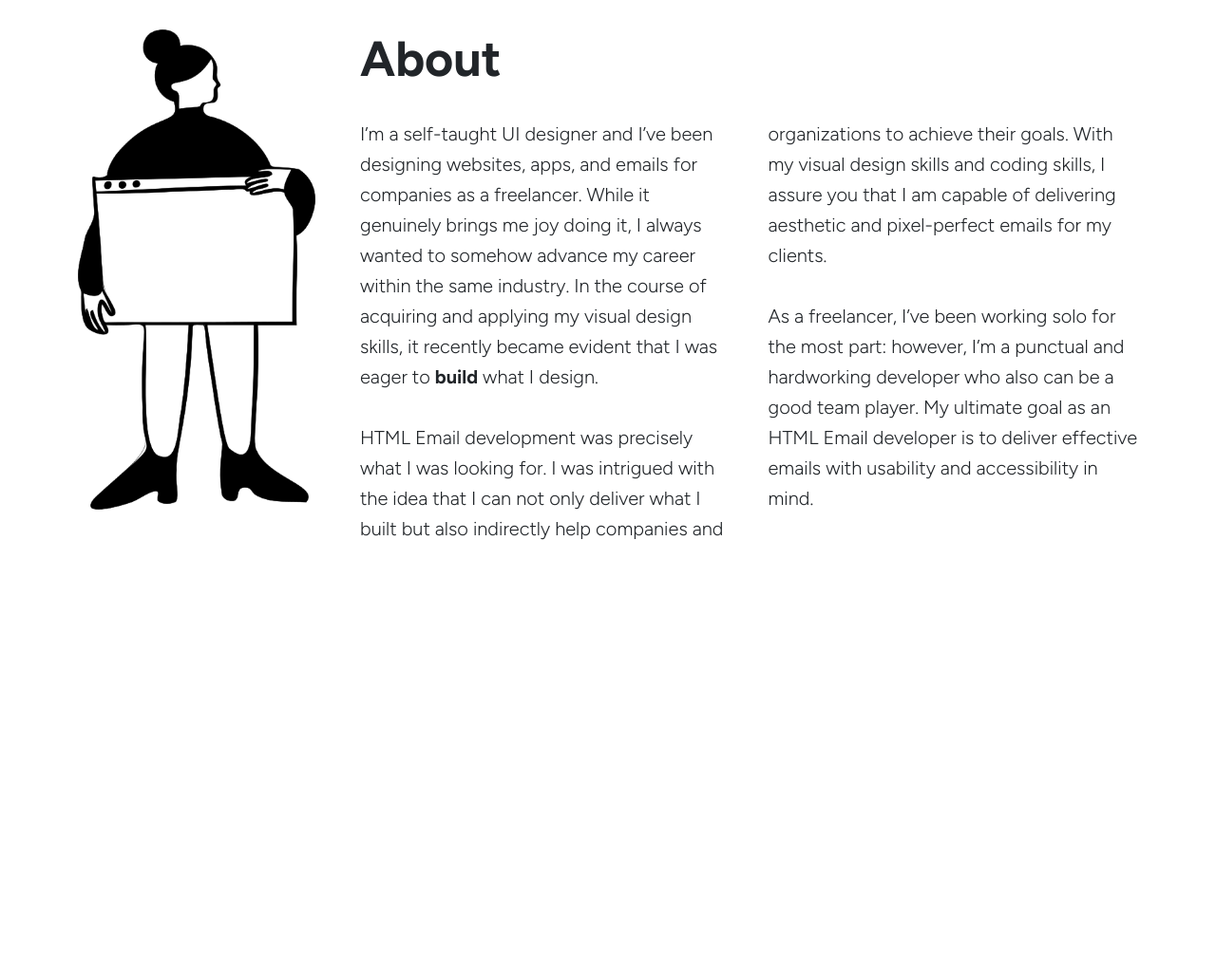
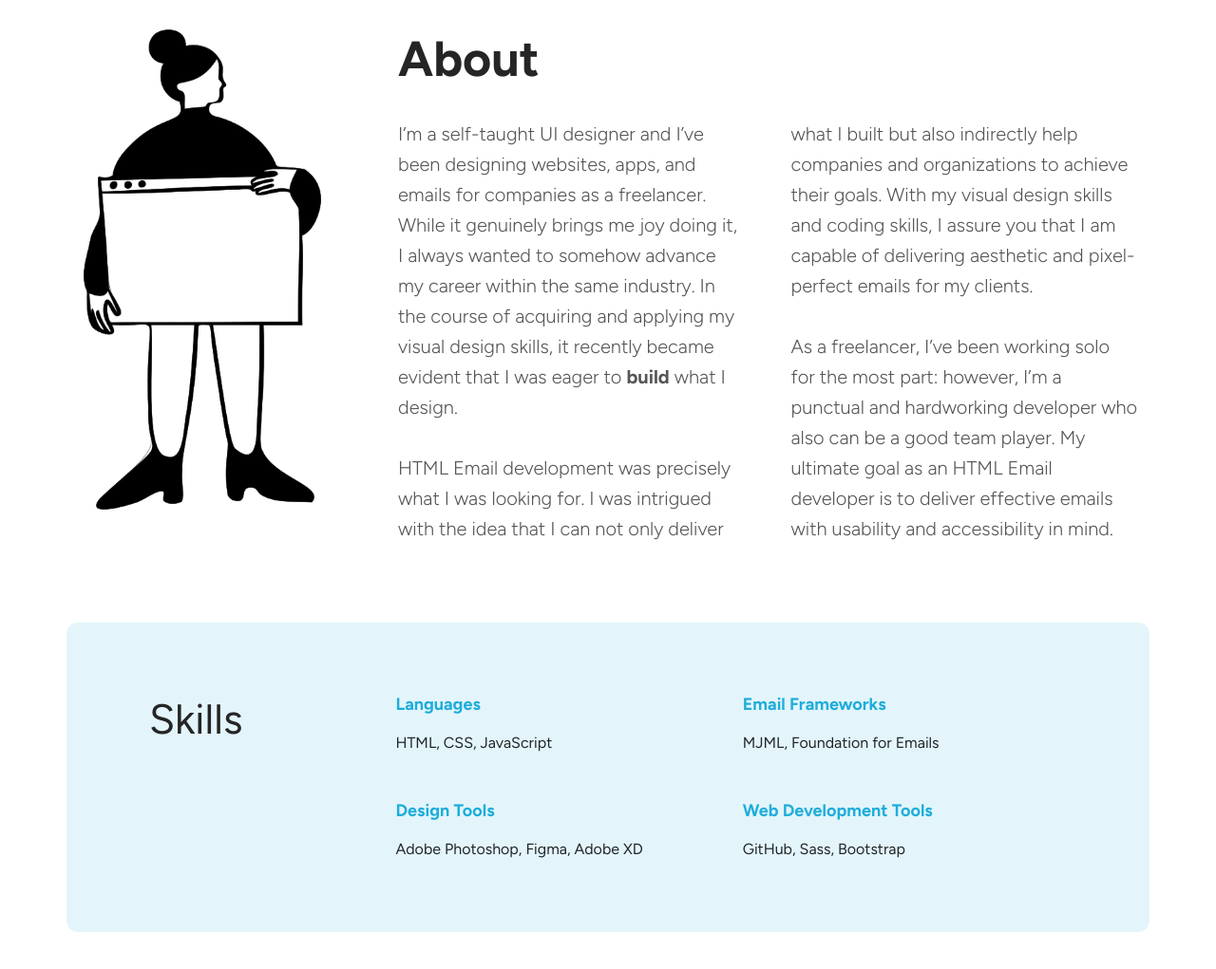
Before and after one commit to shihobyrd/portfolio, a website: page index.html in a window 1280 px wide. Shown: the part 880-1901 px from the top of the page at 95% size. Before the commit the page ends 1603 px from the top, so only its background shows below. Drawn offline with nearby package versions, Linux system fonts and the light colour scheme.

Commit message:
about bottom html and styling

```diff
--- a/index.html
+++ b/index.html
@@ -82,11 +82,11 @@
             <div class="row align-items-start">
                 <div class="col-3">
                     <div class="image-box">
-                        <img src="images/journal-woman-holding-computer-window.png" alt="woman holding computer window" class="img-fluid">
+                        <img src="images/journal-woman-holding-computer-window.png" alt="woman holding computer window" class="img-fluid mx-auto d-block">
                     </div>
                 </div>
-                <div class="col-9 ps-4">
-                    <h2 class="section-titles">About</h2>
+                <div class="col-9 text-container">
+                    <h2 class="section-headings">About</h2>
                     <div class="section-text">
                         <p>I’m a self-taught UI designer and I’ve been designing websites, apps, and emails for companies as a freelancer. While it genuinely brings me joy doing it, I always wanted to
                             somehow advance my career within the same industry. In the course of acquiring and applying my visual design skills, it recently became evident that I was eager to
@@ -104,6 +104,31 @@
                     </div>
                 </div>
             </div>
+            <div class="row skill-section align-items-start">
+                <div class="col-3">
+                    <h3 class="sub-headings">Skills</h3>
+                </div>
+                <div class="col-9 ps-4">
+                    <div class="row gy-5">
+                        <div class="col-6">
+                            <h4 class="tiny-headings">Languages</h4>
+                            <span class="tiny-text">HTML, CSS, JavaScript</span>
+                        </div>
+                        <div class="col-6">
+                            <h4 class="tiny-headings">Email Frameworks</h4>
+                            <span class="tiny-text">MJML, Foundation for Emails</span>
+                        </div>
+                        <div class="col-6">
+                            <h4 class="tiny-headings">Design Tools</h4>
+                            <span class="tiny-text">Adobe Photoshop, Figma, Adobe XD</span>
+                        </div>
+                        <div class="col-6">
+                            <h4 class="tiny-headings">Web Development Tools</h4>
+                            <span class="tiny-text">GitHub, Sass, Bootstrap</span>
+                        </div>
+                    </div>
+                </div>
+            </div>
         </div>
     </section>
 
--- a/scss/components/_typography.scss
+++ b/scss/components/_typography.scss
@@ -1,13 +1,29 @@
 @use '../custom' as *;
 
-.section-titles {
+.section-headings {
     font-size: 3.25rem;
     line-height: 3.875rem;
     font-weight: 700;
+    color: $gray-700;
 }
 
 .section-text {
     font-size: 1.25rem;
     line-height: 2rem;
     font-weight: 300;
+    color: $gray-500;
 }
+
+.sub-headings {
+    font-size: 2.75rem;
+    line-height: 3.3125rem;
+    font-weight: 400;
+    color: $gray-700;
+}
+
+.tiny-headings {
+    font-size: 1.125rem;
+    line-height: 1.375rem;
+    font-weight: 700;
+    color: $primary;
+}
--- a/scss/sections/_about.scss
+++ b/scss/sections/_about.scss
@@ -12,13 +12,28 @@
         }
     }
 
-    .section-titles {
+    .text-container {
+        padding-left: 4rem;
+    }
+
+    .section-headings {
         margin-bottom: 2rem;
     }
 
     .section-text {
         column-count: 2;
-        column-gap: 2.5rem;
+        column-gap: 3rem;
+    }
+
+    .skill-section {
+        margin-top: 4.6875rem;
+        background-color: rgba($color: $primary, $alpha: .12);
+        border-radius: 12px;
+        padding: 4.6875rem;
+    }
+
+    .tiny-headings {
+        margin-bottom: 1.125rem;
     }
 
 }
--- a/scss/sections/_hero.scss
+++ b/scss/sections/_hero.scss
@@ -19,7 +19,7 @@
     }
 
     .divider {
-        border-bottom: 1px solid rgba(37, 37, 37, 0.5);
+        border-bottom: 1px solid rgba($color: $gray-700, $alpha: .5);
         padding-top: 9.375rem;
     }
 
```
Also changed, not shown: assets/css/style.css, 1 other file.
